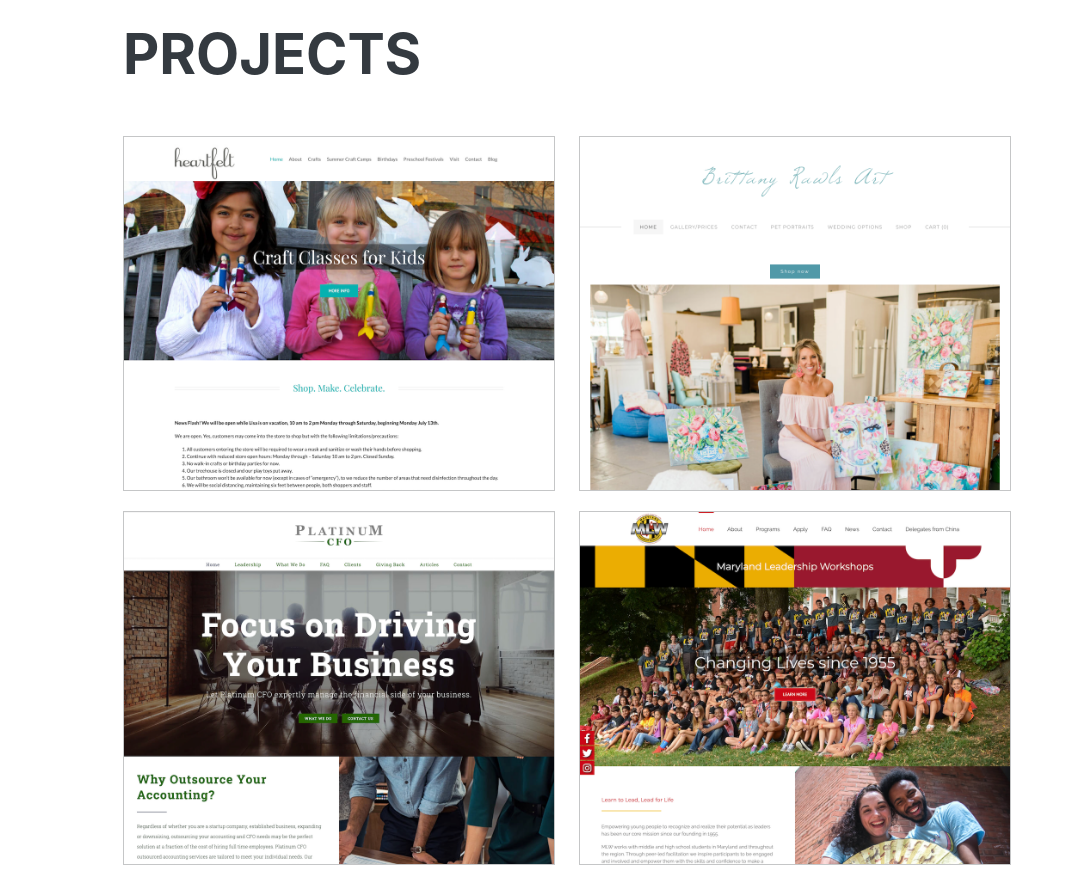
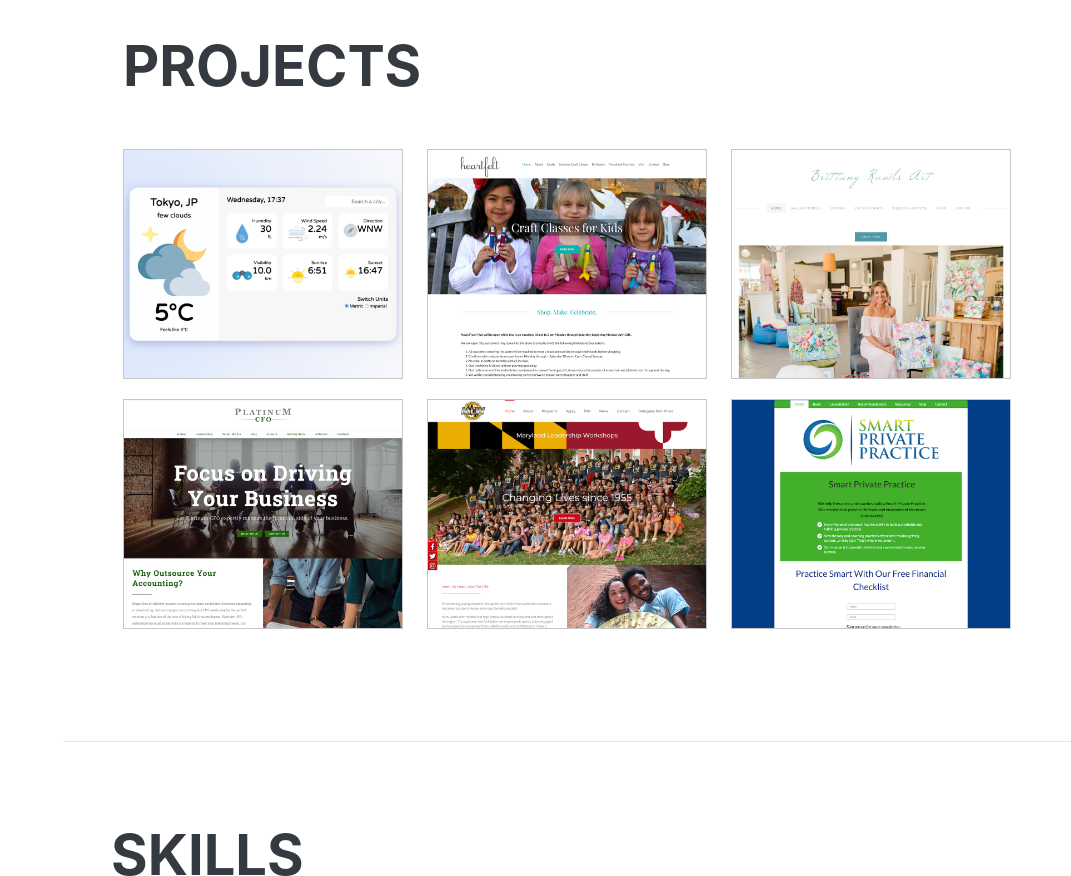
Before and after one commit to blake-hodges/portfolio, a plain HTML site: page index.html in a window 1280 px wide. Shown: the part 860-1736 px from the top of the page, without its empty margins (209-1280 px from the left). Drawn offline with nearby package versions, Linux system fonts and the light colour scheme; a web font is replaced by a local one.

Commit message:
add weather-app screenshot and link to projects section

```diff
--- a/index.html
+++ b/index.html
@@ -70,31 +70,34 @@
                         </div>
                     </div>
                     <div class="row">
-                        <div class="col-md-6 projects">
+                        <div class="col-md-4 projects">
+                            <a href="https://stupefied-ride-12360d.netlify.app/">
+                                <img class="img-fluid" src="assets/img/weather-app.png" alt="weather app screenshot">
+                            </a>
+                        </div>
+                        <div class="col-md-4 projects">
                             <a href="https://heartfeltonline.com">
                                 <img class="img-fluid" src="assets/img/heartfeltonline.png" alt="heartfelt online screenshot">
                             </a>
                         </div>
-                        <div class="col-md-6 projects">
+                        <div class="col-md-4 projects">
                             <a href="https://brittanyrawlsart.com">
                                 <img class="img-fluid" src="assets/img/br-full.png" alt="brittany rawls art screenshot">
                             </a>
                         </div>
                     </div>
                     <div class="row">
-                        <div class="col-md-6 projects">
+                        <div class="col-md-4 projects">
                             <a href="https://platinumcfo.com">
                                 <img class="img-fluid" src="assets/img/platinum-cfo.png" alt="platinum cfo screenshot">
                             </a>
                         </div>
-                        <div class="col-md-6 projects">
+                        <div class="col-md-4 projects">
                             <a href="https://mlw.org">
                                 <img class="img-fluid" src="assets/img/mlw.png" alt="mlw.org screenshot">
                             </a>
                         </div>
-                    </div>
-                    <div class="row">
-                        <div class="col-md-6 projects">
+                        <div class="col-md-4 projects">
                             <a href="https://smartprivatepractice.com">
                                 <img class="img-fluid" src="assets/img/smartprivatepractice.png" alt="smart private practice screenshot">
                             </a>
```
Also changed, not shown: assets/img/weather-app.png (added).
